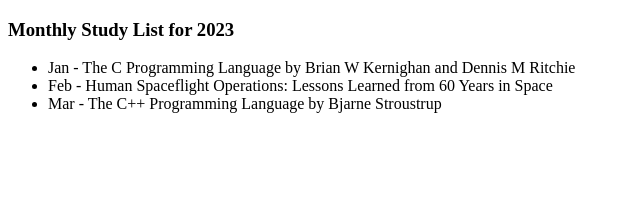
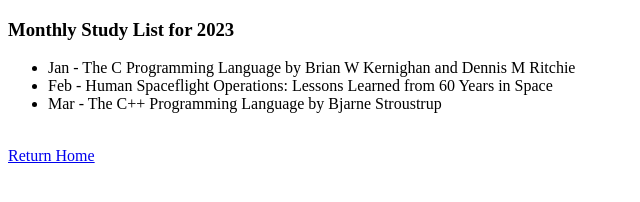
Before and after one commit to anthonygardner/anthonygardner.io, a website: page monthly_study_list.html in a window 1280 px wide. Shown: the whole page, without its empty margins (0-640 px from the left). Drawn offline with Linux system fonts and the light colour scheme.

Commit message:
Add 'return home' link to reading list pages

```diff
--- a/monthly_study_list.html
+++ b/monthly_study_list.html
@@ -15,5 +15,9 @@
             <li>Mar - The C++ Programming Language by Bjarne Stroustrup</li>
         </ul>
     </div>
+    <br>
+    <a href="index.html">
+        Return Home
+    </a>
 </body>
 </html>
```
Also changed, not shown: weekly_reading_list.html (+4 -0 lines).
